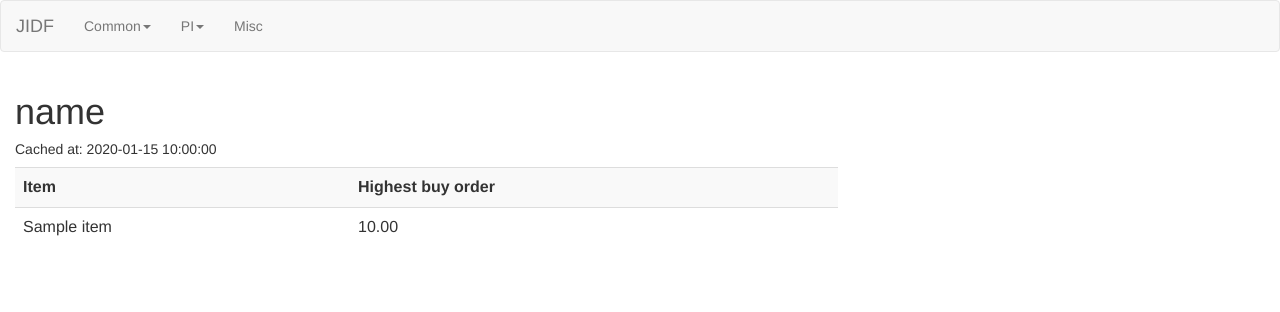
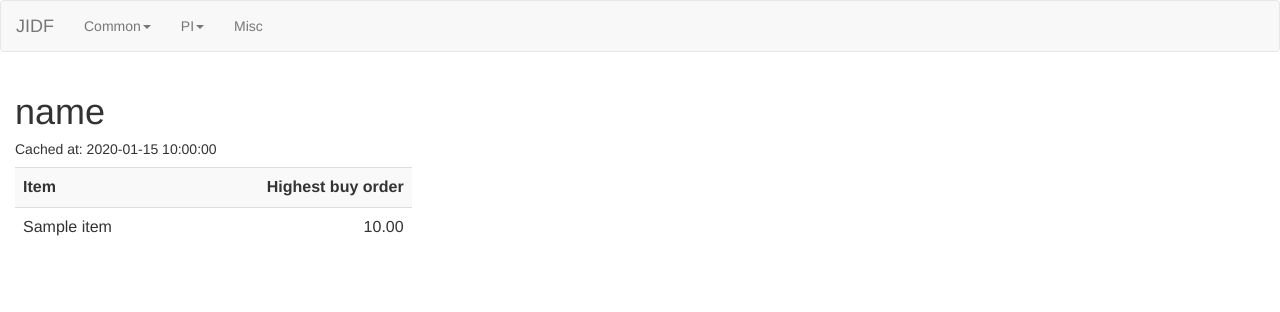
Before and after one commit to Cightline/Spearmint, a Flask app: template templates/pi_statistics.html in a window 1280 px wide. Shown: the top 312 px of the page. Run offline with Flask 2, Linux system fonts and the light colour scheme; the template is opened without the code that fills it: most values are stand-ins (such as "Sample title", 1, 10 or a date in 2020); some libraries are stand-ins or nearby versions.

Commit message:
better formatting

```diff
--- a/templates/pi_statistics.html
+++ b/templates/pi_statistics.html
@@ -3,21 +3,21 @@
 <div class="container-fluid">
 
 <div class="row">
-    <div class="col-md-8">
+    <div class="col-md-4">
             {% for r in results.keys() %}
             <h1>{{ r }}</h1>
             {# We just need one "date" #}
             <h5>Cached at: {{ results[r][0].date }}</h5>
             <table class="table table-striped">
                 <th>Item</th>
-                <th>Highest buy order</th>
+                <th class="text-right">Highest buy order</th>
 
                 {% for item in results[r] %}
 
                 <tr>
                 {# key is the price, the value is the item name #}
                 <td>{{ item.item }} </td>
-                <td>{{ '%.2f' % item.price }} </td>
+                <td class="text-right">{{ '%.2f' % item.price }} </td>
                 </tr>
 
                 {% endfor %}
```
